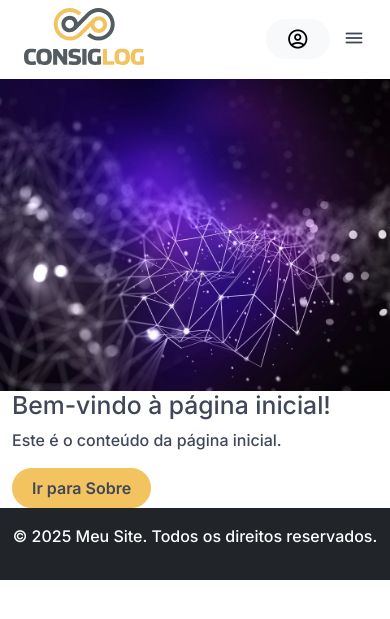
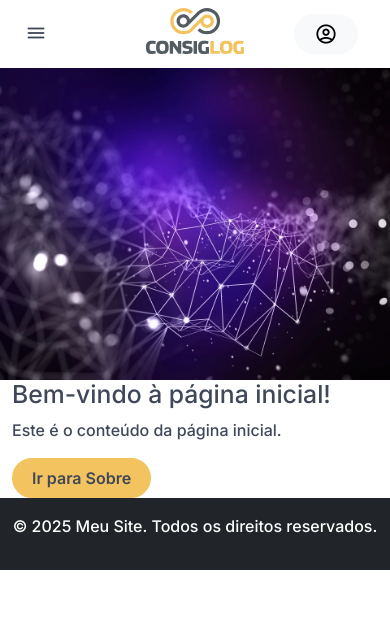
Before and after one commit to wesleypimentel/consiglog-site, a Jekyll site: the page built from index.html, in a window 390 px wide. Shown: the top 619 px of the page. Built offline with Jekyll 4.4.1, drawn with Linux system fonts in a browser that asks for light colours.

Commit message:
Ajustes Header

```diff
--- a/_config.yml
+++ b/_config.yml
@@ -24,8 +24,8 @@ description: >- # this means to ignore newlines until "baseurl:"
   Write an awesome description for your new site here. You can edit this
   line in _config.yml. It will appear in your document head meta (for
   Google search results) and in your feed.xml site description.
-baseurl: "/jekyll" # the subpath of your site, e.g. /blog
-url: "https://wesleypimentel.github.io" # the base hostname & protocol for your site, e.g. http://example.com
+baseurl: "/" # the subpath of your site, e.g. /blog
+url: "" # the base hostname & protocol for your site, e.g. http://example.com
 twitter_username: jekyllrb
 github_username: jekyll
 
@@ -52,3 +52,5 @@ plugins:
 #   - vendor/cache/
 #   - vendor/gems/
 #   - vendor/ruby/
+keep_files:
+  - "assets/styles.less"
--- a/_includes/header.html
+++ b/_includes/header.html
@@ -1,14 +1,16 @@
 <header id="header" class="header bg-white py-2 shadow-lg sticky-top dropdowns-hover">
   <div class="container-fluid px-4 px-lg-2">
     <div class="row align-items-center align-middle">
+
       <!-- Coluna 2: Logo SVG -->
-      <div class="col-5 col-md-4 offset-md-4 col-lg-2 offset-lg-0 text-start text-md-center order-1 order-lg-2 logo">
+      <div class="col-4 col-md-4 col-lg-2 offset-lg-0 text-center order-2 order-lg-2 logo">
         <a href="{{ '/' | relative_path }}" class="navbar-brand" id="header-logo">
           <img src="{{ 'assets/img/consiglog-logo.svg' | relative_path }}" alt="ConsigLog">
         </a>
       </div>
+
       <!-- Coluna 3: Área do Cliente, Hamburger e CTA -->
-      <div class="col-7 col-md-4 col-lg-5 text-end order-2 order-lg-3">
+      <div class="col-4 col-md-4 col-lg-5 text-end order-2 order-lg-3">
         <!-- Área do Cliente -->
         <div class="btn-group me-2">
           <button type="button" class="btn btn-light d-inline-flex align-items-center gap-0 gap-lg-2" data-bs-toggle="offcanvas" data-bs-target="#areaClienteOffcanvas"  aria-controls="areaClienteOffcanvas">
@@ -18,13 +20,14 @@
         </div>
 
         <!-- Botão Hamburger -->
-        <button class="btn navbar-toggler d-lg-none" type="button" data-bs-toggle="collapse" data-bs-target="#navbarNav" aria-controls="navbarNav" aria-expanded="false" aria-label="Toggle navigation">
+        <button class="btn navbar-toggler d-lg-none d-none" type="button" data-bs-toggle="collapse" data-bs-target="#navbarNav" aria-controls="navbarNav" aria-expanded="false" aria-label="Toggle navigation">
           <!-- <span class="navbar-toggler-icon"></span> -->
           <span class="material-symbols-rounded">menu</span>
         </button>
         <!-- CTA -->
         <button type="button" class="btn btn-primary d-none d-lg-inline-flex">Solicitar Apresentação</button>
       </div>
+
       <!-- Coluna 1: Menu de Navegação (Responsivo) -->
       <div class="col-12 col-lg-5 py-0 text-start order-3 order-lg-1">
         <nav class="navbar navbar-expand-lg navbar-light py-0">
@@ -71,6 +74,15 @@
           </div>
         </nav>
       </div>
+
+      <!-- Coluna 1: Mobile -->
+      <div class="col-4 order-1 d-inline-flex d-lg-none">
+        <!-- Botão Hamburger -->
+        <button class="navbar-toggler" type="button" data-bs-toggle="collapse" data-bs-target="#navbarNav" aria-controls="navbarNav" aria-expanded="false" aria-label="Toggle navigation">
+          <!-- <span class="navbar-toggler-icon"></span> -->
+          <span class="material-symbols-rounded">menu</span>
+        </button>
+      </div>
     </div>
   </div>
 </header>
--- a/_layouts/default.html
+++ b/_layouts/default.html
@@ -10,7 +10,7 @@
   <link href="https://fonts.googleapis.com/css2?family=Inter:ital,opsz,wght@0,14..32,100..900;1,14..32,100..900&display=swap" rel="stylesheet">
   <link rel="stylesheet" href="https://fonts.googleapis.com/css2?family=Material+Symbols+Rounded:opsz,wght,FILL,GRAD@20..48,100..700,0..1,-50..200" />
   <link rel="stylesheet" href="https://fonts.googleapis.com/css2?family=Material+Symbols+Rounded:opsz,wght,FILL,GRAD@20..48,100..700,0..1,-50..200" />
-  <link rel="stylesheet" href="{{ '/assets/main.css?v=1' | relative_url }}">
+  <link rel="stylesheet" href="{{ '/assets/styles.css' | relative_url | asset_hash }}">
   <style>
     .material-symbols-rounded {
       font-variation-settings:
@@ -33,6 +33,6 @@
   {{ content }}
   {% include footer.html %}
   <script src="https://cdn.jsdelivr.net/npm/bootstrap@5.3.2/dist/js/bootstrap.bundle.min.js"></script>
-  <script src="{{ '/assets/main.js' | relative_url }}"></script>
+  <script src="{{ '/assets/scripts.js' | relative_url | asset_hash  }}"></script>
 </body>
 </html>
--- a/_layouts/default.min.html
+++ b/_layouts/default.min.html
@@ -1 +1 @@
-<!DOCTYPE html>  <head> <meta charset="utf-8"> <meta name="viewport" content="width=device-width,initial-scale=1"> <title>{{ page.title }}</title> <link href="https://cdn.jsdelivr.net/npm/bootstrap@5.3.2/dist/css/bootstrap.min.css" rel="stylesheet"> <link rel="preconnect" href="https://fonts.googleapis.com"> <link rel="preconnect" href="https://fonts.gstatic.com" crossorigin> <link href="https://fonts.googleapis.com/css2?family=Inter:ital,opsz,wght@0,14..32,100..900;1,14..32,100..900&display=swap" rel="stylesheet"> <link rel="stylesheet" href="https://fonts.googleapis.com/css2?family=Material+Symbols+Rounded:opsz,wght,FILL,GRAD@20..48,100..700,0..1,-50..200"> <link rel="stylesheet" href="https://fonts.googleapis.com/css2?family=Material+Symbols+Rounded:opsz,wght,FILL,GRAD@20..48,100..700,0..1,-50..200"> <link rel="stylesheet" href="{{ '/assets/main.css?v=1' | relative_url }}"> <style>.material-symbols-rounded{font-variation-settings:'FILL' 0,'wght' 400,'GRAD' 0,'opsz' 20}.material-symbols-rounded.light{font-variation-settings:'FILL' 0,'wght' 100,'GRAD' 0,'opsz' 48}</style> </head> <body> {% include header.html %} {{ content }} {% include footer.html %} <script src="https://cdn.jsdelivr.net/npm/bootstrap@5.3.2/dist/js/bootstrap.bundle.min.js"></script> <script src="{{ '/assets/main.js' | relative_url }}"></script>
+<!DOCTYPE html>  <head> <meta charset="utf-8"> <meta name="viewport" content="width=device-width,initial-scale=1"> <title>{{ page.title }}</title> <link href="https://cdn.jsdelivr.net/npm/bootstrap@5.3.2/dist/css/bootstrap.min.css" rel="stylesheet"> <link rel="preconnect" href="https://fonts.googleapis.com"> <link rel="preconnect" href="https://fonts.gstatic.com" crossorigin> <link href="https://fonts.googleapis.com/css2?family=Inter:ital,opsz,wght@0,14..32,100..900;1,14..32,100..900&display=swap" rel="stylesheet"> <link rel="stylesheet" href="https://fonts.googleapis.com/css2?family=Material+Symbols+Rounded:opsz,wght,FILL,GRAD@20..48,100..700,0..1,-50..200"> <link rel="stylesheet" href="https://fonts.googleapis.com/css2?family=Material+Symbols+Rounded:opsz,wght,FILL,GRAD@20..48,100..700,0..1,-50..200"> <link rel="stylesheet" href="{{ '/assets/styles.css' | relative_url | asset_hash }}"> <style>.material-symbols-rounded{font-variation-settings:'FILL' 0,'wght' 400,'GRAD' 0,'opsz' 20}.material-symbols-rounded.light{font-variation-settings:'FILL' 0,'wght' 100,'GRAD' 0,'opsz' 48}</style> </head> <body> {% include header.html %} {{ content }} {% include footer.html %} <script src="https://cdn.jsdelivr.net/npm/bootstrap@5.3.2/dist/js/bootstrap.bundle.min.js"></script> <script src="{{ '/assets/scripts.js' | relative_url | asset_hash  }}"></script>
```
Also changed, not shown: _includes/header.min.html (+1 -1 lines), assets/main.css (deleted, +0 -1 lines), assets/styles.css (added, +1 -0 lines), assets/styles.less (renamed from assets/main.less, +4 -4 lines), assets/scripts.js (renamed from assets/main.js), assets/scripts.min.js (renamed from assets/main.min.js), 2 other files.
